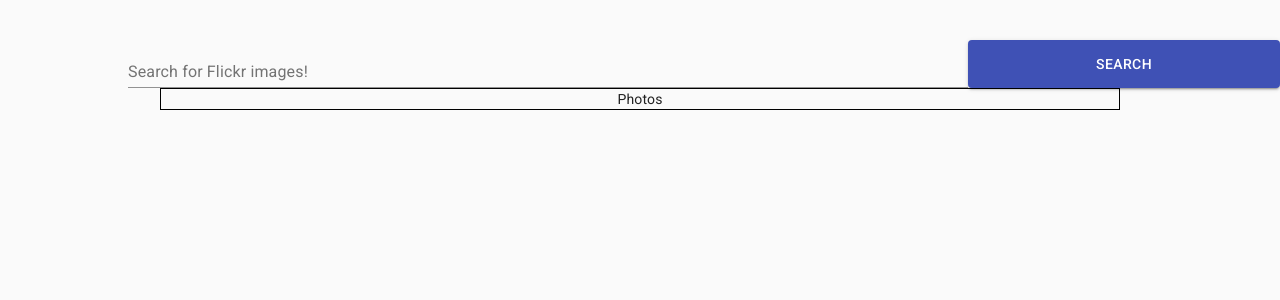
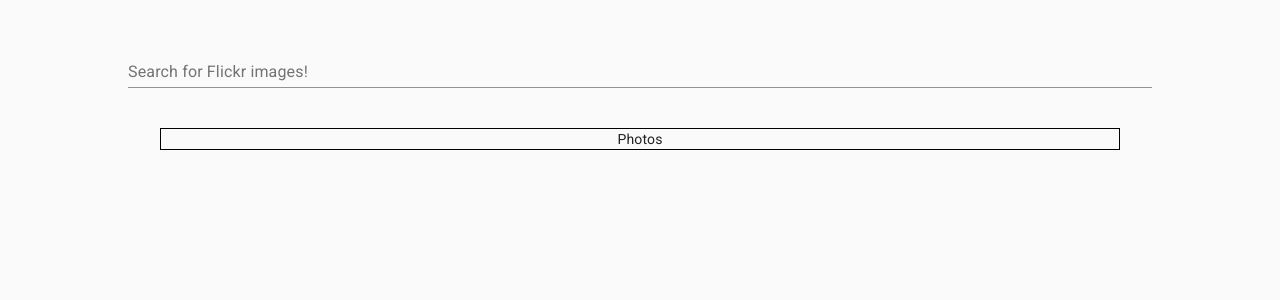
Before and after one commit to frogThanos/flickr-client, a React (Create React App) app: page / in a window 1280 px wide. Shown: the top 300 px of the page. Built offline with nearby package versions, Linux system fonts and the light colour scheme; what flickr-sdk would draw is missing.

Commit message:
replace Button with Enter key

```diff
--- a/src/components/Search/index.tsx
+++ b/src/components/Search/index.tsx
@@ -1,7 +1,6 @@
-import React, { FC } from 'react';
+import React, { FC, KeyboardEvent } from 'react';
 import { useDispatch } from 'react-redux';
 import TextField from '@material-ui/core/TextField';
-import Button from '@material-ui/core/Button';
 import { searchActions, photosActions } from '../../redux/actions';
 import useStyles from './useStyles';
 
@@ -11,25 +10,21 @@
   const handleOnChange = (event: any) => {
     dispatch(searchActions.setSearchText(event.target.value));
   };
-  const handleOnClick = () => {
-    console.log('handleOnClick');
-    dispatch(photosActions.fetchPhotos());
+  const OnKeyDown = (event: KeyboardEvent) => {
+    if (event.key === 'Enter') {
+      event.preventDefault();
+      event.stopPropagation();
+      dispatch(photosActions.fetchPhotos());
+    }
   };
   return (
     <div className={classes.container}>
       <TextField
+        onKeyDown={OnKeyDown}
         label="Search for Flickr images!"
         className={classes.textField}
         onChange={handleOnChange}
       />
-      <Button
-        onClick={handleOnClick}
-        className={classes.button}
-        variant="contained"
-        color="primary"
-      >
-        Search
-      </Button>
     </div>
   );
 };
--- a/src/components/Search/useStyles.ts
+++ b/src/components/Search/useStyles.ts
@@ -6,14 +6,13 @@
       display: 'flex',
       flexWrap: 'wrap',
       marginTop: 40,
+      marginBottom: 40,
     },
     textField: {
-      flex: 3,
+      flex: 1,
       marginLeft: '10%',
+      marginRight: '10%',
     },
-    button: {
-      flex: 1,
-    }
   }),
 );
 
```
